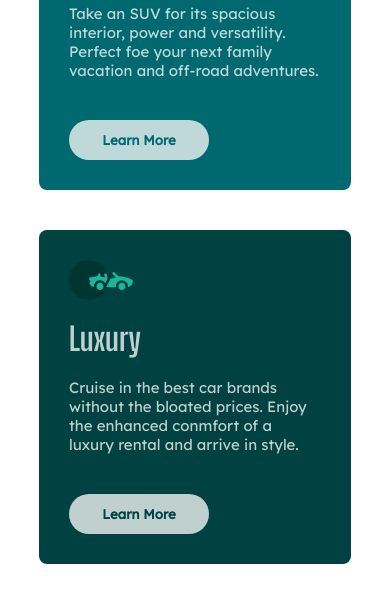
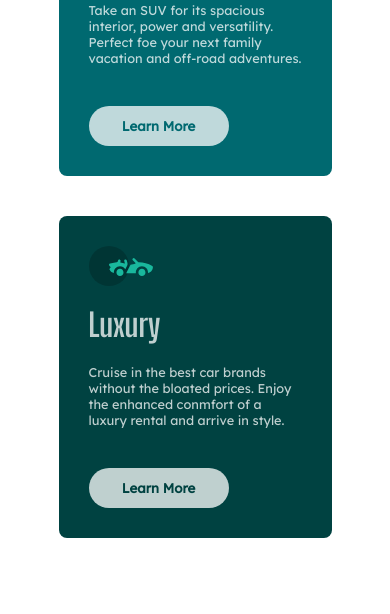
Before and after one commit to other-wan/ZURI-LAYOUT, a plain HTML site: page index.html in a window 390 px wide. Shown: the part 568-1182 px from the top of the page. After the commit the page ends 1106 px from the top, so only its background shows below. Drawn offline with Linux system fonts and the light colour scheme.

Commit message:
Made some changes to the design

```diff
--- a/styles.css
+++ b/styles.css
@@ -1,5 +1,3 @@
-/* font-family: 'Big Shoulders Display', cursive; */
-/* font-family: 'Lexend Deca', sans-serif; */
 
 :root {
     --black-orange-: hsl(31, 77%, 52%);
@@ -20,24 +18,20 @@
 
 body {
     min-height: 100vh;
-    width: 80%;
-    margin: 0 auto;
-    color: var(--transparent-white-);
-    font-size: 0.9375rem;
+    font-size: 0.8rem;
     font-family: 'Lexend Deca', sans-serif;
     font-weight: 400;
     background: var(--transparent-white-);
-}
-
-body,
-main {
+    color: var(--transparent-white-);
     display: flex;
     justify-content: center;
     align-items: center;
 }
 
 main {
-    height: 70vh;
+    width: 70%;
+    height: 60vh;
+    display: flex;
 }
 
 .card {
@@ -51,21 +45,31 @@ main div {
     padding: 30px;
 }
 
-h1 {
-    font-family: 'Big Shoulders Display', cursive;
-    font-weight: 800;
-    font-size: 2rem;
-}
-
 .card img {
     width: 64px;
     height: 40px;
 }
 
-.card img,
-.card h1,
-.card p {
-    margin-bottom: 20px;
+.card h1 {
+    font-family: 'Big Shoulders Display', cursive;
+    font-weight: 700;
+    font-size: 2rem;
+}
+
+.sedan {
+    background: var(--black-orange-);
+    border-top-left-radius: 8px;
+    border-bottom-left-radius: 8px;
+}
+
+.suv {
+    background: var(--dark-cyan-);
+}
+
+.luxury {
+    background: var(--very-dark-cyan-);
+    border-top-right-radius: 8px;
+    border-bottom-right-radius: 8px;
 }
 
 .card button {
@@ -99,34 +103,28 @@ h1 {
     color: var(--very-dark-cyan-);
 }
 
-.sedan {
-    background: var(--black-orange-);
-    border-top-left-radius: 8px;
-    border-bottom-left-radius: 8px;
-}
-
-.suv {
-    background: var(--dark-cyan-);
-}
-
-.luxury {
-    background: var(--very-dark-cyan-);
-    border-top-right-radius: 8px;
-    border-bottom-right-radius: 8px;
-}
-
 @media screen and (max-width: 768px) {
     body {
-        padding: 50px 0;
+
     }
+
     main {
         min-height: 100vh;
-        height: 100%;
+        height: 100vh;
         flex-direction: column;
         gap: 40px;
+        margin: 60px 0;
     }
 
     .card {
         border-radius: 8px;
     }
+
+    .card img,
+    .card h1,
+    .card p {
+        margin-bottom: 20px;
+    }
+
+
 }
```
